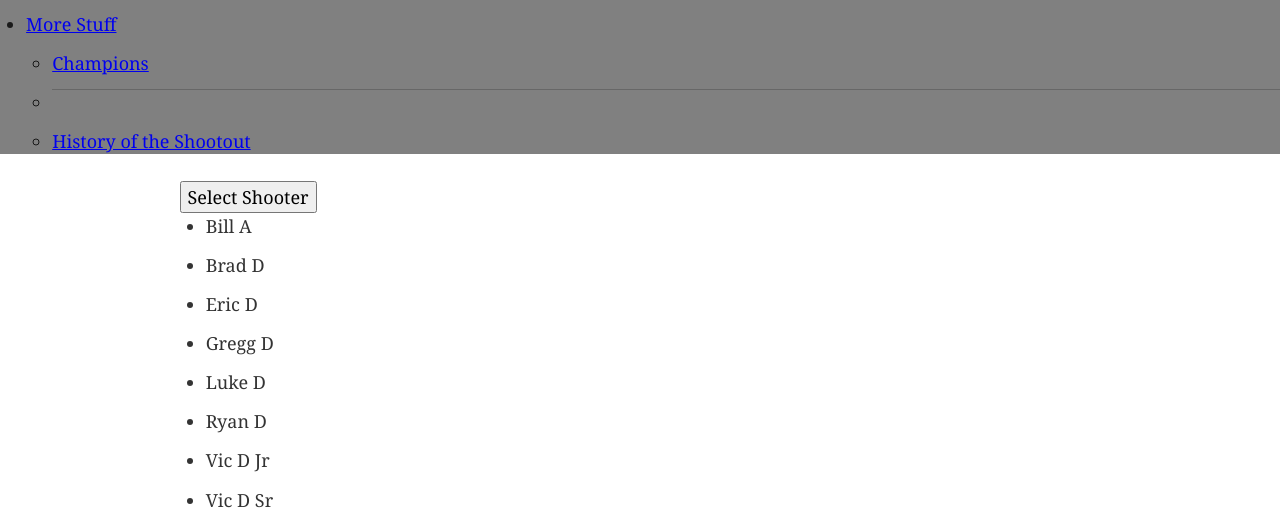
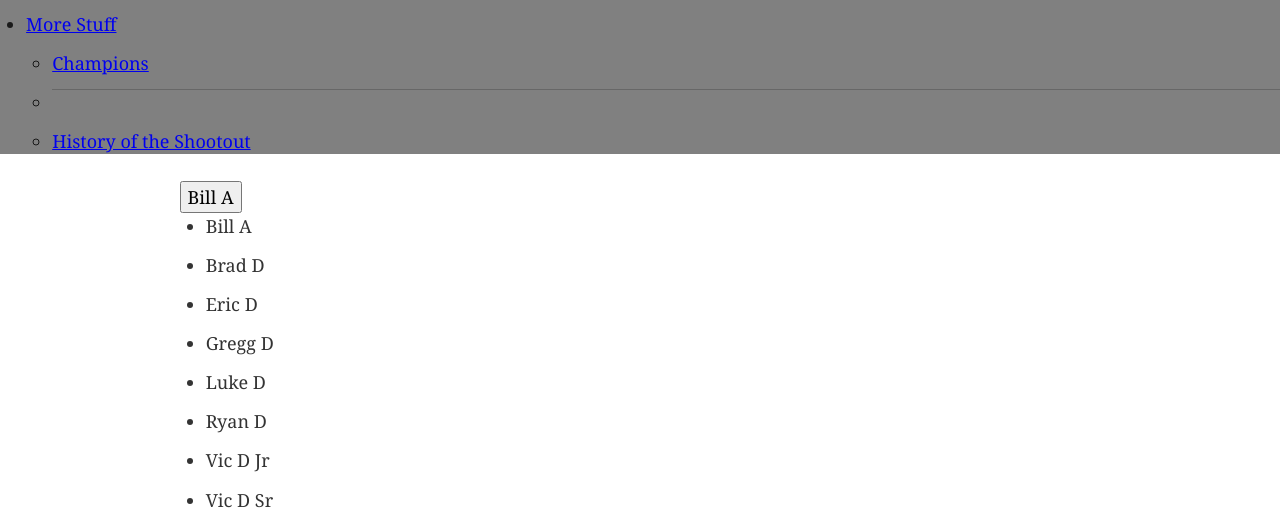
Before and after one commit to ldahleen54/dutchmasters, a Gatsby site in the folder gatsbynetlify/: page /scores in a window 1280 px wide. Shown: the part 250-773 px from the top of the page. Built offline with nearby package versions, Linux system fonts and the light colour scheme; Gatsby itself is replaced by a stand-in of ours.

Commit message:
Shooter name is updated in the dropdown when it's selected

```diff
--- a/gatsbynetlify/src/pages/scores.js
+++ b/gatsbynetlify/src/pages/scores.js
@@ -63,7 +63,7 @@ const Scores = () => {
     <Seo title="Scores" />
   <div className="dropdown">
     <button className="btn btn-secondary dropdown-toggle" type="button" id="selectShooter" data-bs-toggle="dropdown" aria-expanded="false">
-      Select Shooter
+      {data.shooters[shooter].name}
     </button>
     <ul className="dropdown-menu" aria-labelledby="selectShooter">
       <li><btn className="dropdown-item" onClick={() => setShooter(0)}>Bill A</btn></li>
```
